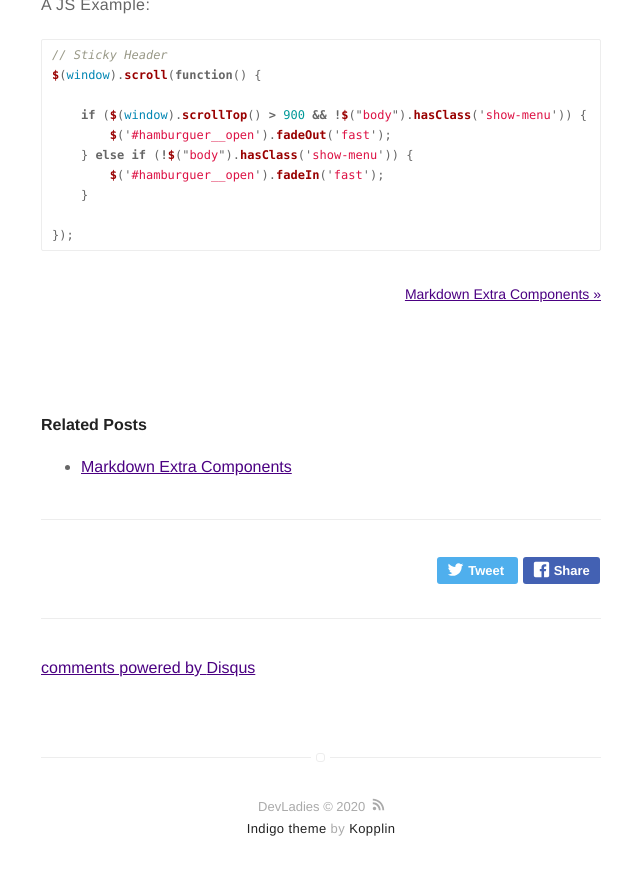
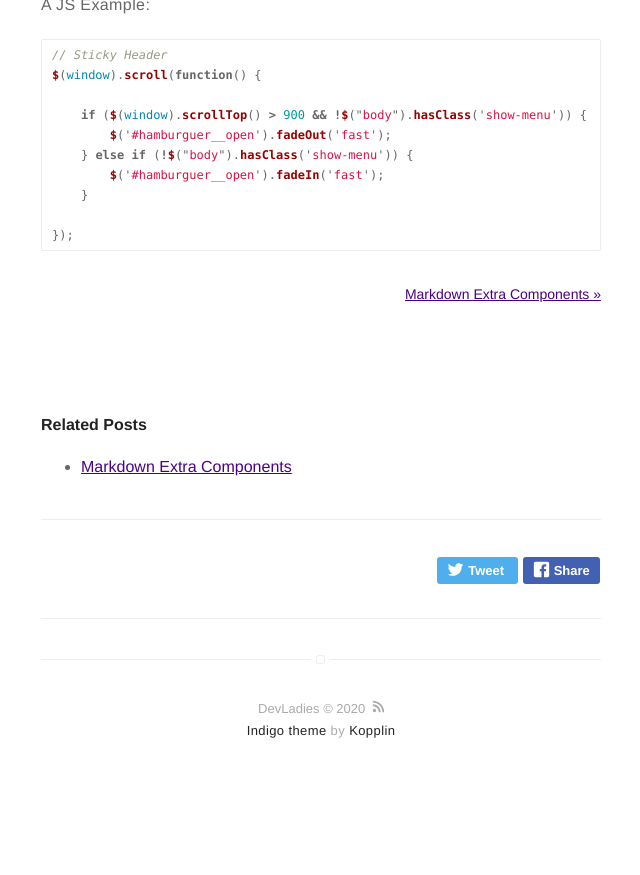
Before and after one commit to DevLadies/DevLadies.github.io, a Jekyll site: the page built from _posts/2016-02-24-markdown-common-elements.markdown, in a window 1280 px wide and 900 px high, scrolled down 5125 px. Shown: the top 875 px of the window, without its empty margins (319-959 px from the left). Built offline with Jekyll 4.4.1, drawn with Linux system fonts in a browser that asks for light colours; comment, search, counter and statistics services are not loaded; after the commit the page ends 5927 px from its top, so only the background shows below that; part of the change alters nothing that is shown.

Commit message:
Update _config.yml

```diff
--- a/_config.yml
+++ b/_config.yml
@@ -25,7 +25,7 @@ permalink: /:title/
 # if you don't want comments in your posts, leave categories empty
 disqus:
   shortname: mydisqus # enter this from your disqus account
-  categories: [blog, project] # only show disqus for posts that have these categories
+  categories: [Study, Codeit, Project] # only show disqus for posts that have these categories
 
 # if you don't have any of social below, comment the line
 # facebook: myfacebook
@@ -47,7 +47,7 @@ medium: medium
 email: myemail@gmail.com
 
 authors:
-  yujin:
+  Yujin:
     name: Yujin
     bio:
     external-image: false
```
